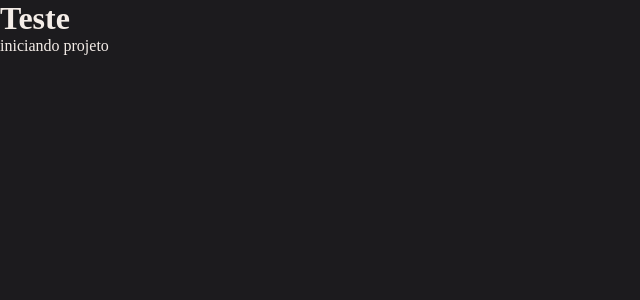
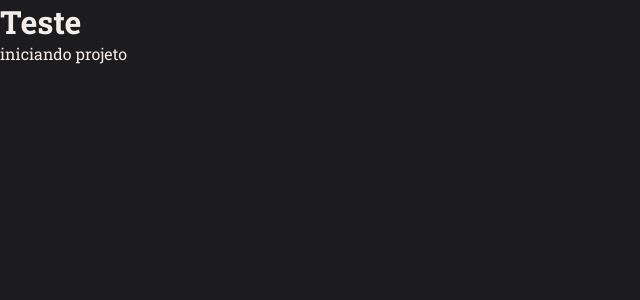
Before and after one commit to walacecordeiro/movie_notes, a React (Vite) app: page / in a window 1280 px wide. Shown: the top 300 px of the page, without its empty margins (0-640 px from the left). Built offline with nearby package versions, Linux system fonts and the light colour scheme.

Commit message:
I determined the font schema

```diff
--- a/index.html
+++ b/index.html
@@ -3,6 +3,14 @@
   <head>
     <meta charset="UTF-8" />
     <meta name="viewport" content="width=device-width, initial-scale=1.0" />
+
+    <link rel="preconnect" href="https://fonts.googleapis.com" />
+    <link rel="preconnect" href="https://fonts.gstatic.com" crossorigin />
+    <link
+      href="https://fonts.googleapis.com/css2?family=Roboto&family=Roboto+Slab:wght@400;700&display=swap"
+      rel="stylesheet"
+    />
+
     <title>Movie Notes</title>
   </head>
   <body>
--- a/src/styles/global.js
+++ b/src/styles/global.js
@@ -7,10 +7,27 @@
         box-sizing: border-box;
     }
 
+    :root {
+        font-size: 62.5%;
+    }
+
     body {
-        background-color: ${({theme}) => theme.COLORS.BACKGROUND_PRIMARY};
+        background-color: ${({ theme }) => theme.COLORS.BACKGROUND_PRIMARY};
 
-        color: ${({theme}) => theme.COLORS.TEXT};
+        color: ${({ theme }) => theme.COLORS.TEXT};
+
+        -webkit-font-smoothing: antialiased;
+    }
+
+    body, input, button, textarea {
+        font-family: 'Roboto Slab', serif;
+        font-size: 1.6rem;
+        outline: none;
+    }
+
+    p {
+        font-family: 'Roboto', sans-serif;
+    }
 
     a {
         text-decoration: none;
@@ -24,5 +41,4 @@
     button:hover, a:hover {
         filter: brightness(0.9);
     }
-    }
 `
```
Also changed, not shown: .eslintrc.cjs (deleted). Lines whose indentation alone changed are shown as unchanged.
